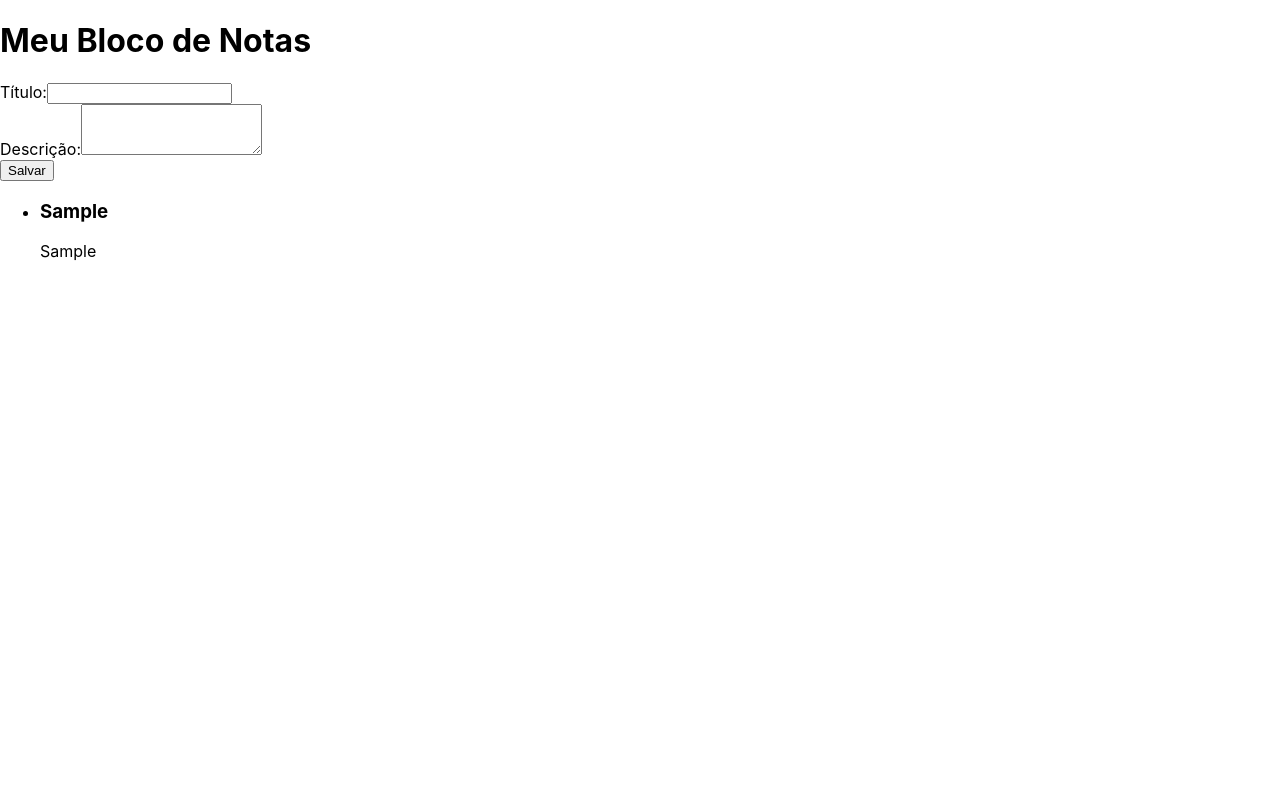
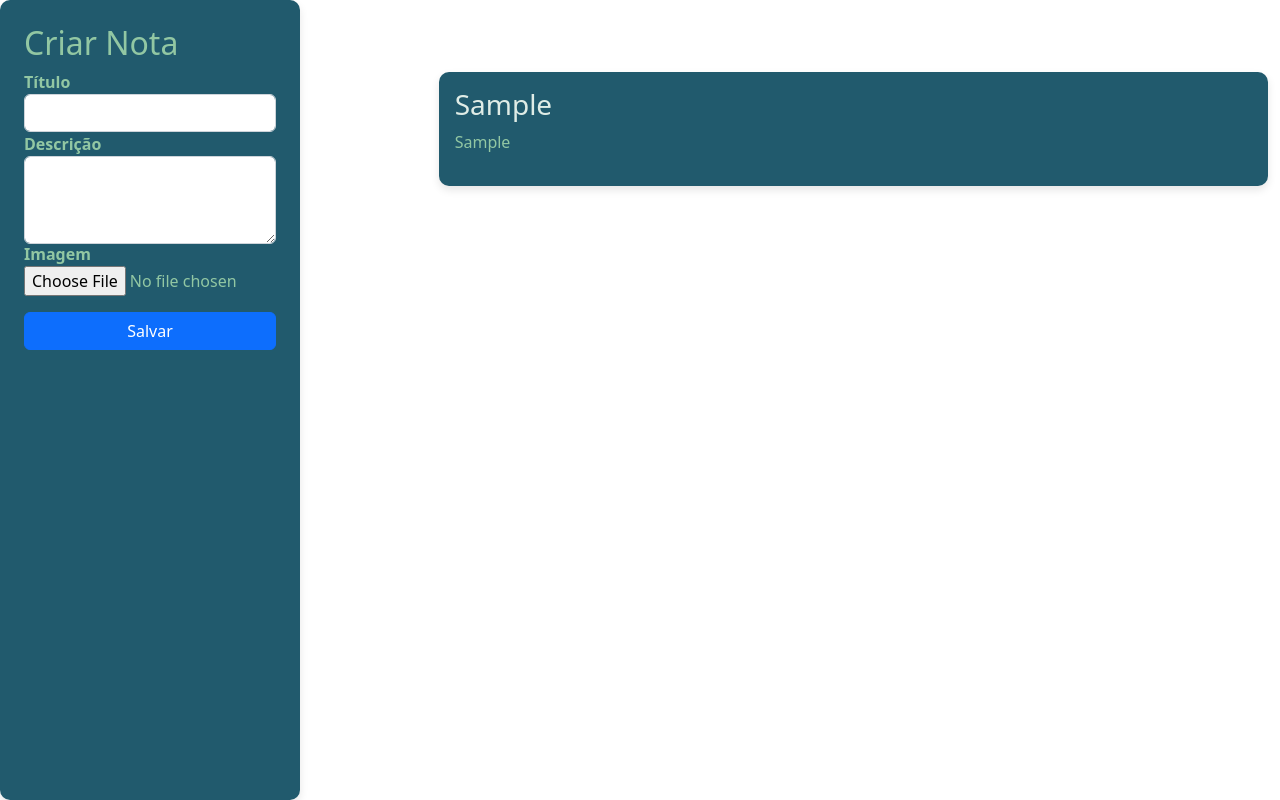
Before and after one commit to Bfrpaulon/memo-pad-react, a React (Create React App) app: page / in a window 1280 px wide. Both pictures are taken after typing "Sample", "Sample" into the empty fields and a click on the button "Salvar". Built offline with nearby package versions, Linux system fonts and the light colour scheme.

Commit message:
delete 6 files and update 2 files

```diff
--- /dev/null
+++ b/src/components/Nota.css
@@ -0,0 +1,116 @@
+:root {
+    --color1: #2d2d29;
+    --color2: #215a6d;
+    --color3: #3ca2a2;
+    --color4: #92c7a3;
+    --color5: #dfece6;
+}
+ * {
+  padding: 0;
+  margin: 0;
+  box-sizing: border-box;
+}
+
+html,
+body {width: 100%};
+body {
+    background-color: var(--color5);
+
+}
+
+.nota-card h3 {
+    color: var(--color5);
+    word-break: break-all;
+}
+.nota-card p {
+    color: #92c7a3;
+    word-break: break-all;
+}
+
+.nota-card {
+    max-width: 100%;
+    margin: auto;
+    flex-direction: column;
+    display: flex;
+    background-color: var(--color2);
+    color: #92c7a3;
+    border-radius: 10px;
+    box-shadow: 0px 4px 8px rgba(0, 0, 0, 0.1);
+    transition: all 0.2s ease-in-out;
+}
+/* Adicionei algumas classes para estilizar a imagem */
+.nota-card img {
+    margin: auto;
+    max-width: 80%;
+    justify-content: center;
+    margin-top: 10px;
+}
+
+.nota-card:hover {
+    transform: translateY(-5px);
+    box-shadow: 0px 8px 16px rgba(0, 0, 0, 0.2);
+}
+
+form {
+    flex-direction: column;
+    display: flex;
+    background-color: var(--color2);
+    color: #92c7a3;
+    box-shadow: 0px 4px 8px rgba(0, 0, 0, 0.1);
+    border-radius: 10px;
+    padding: 1rem;
+    position: fixed;
+    top: 0;
+    bottom: 0;
+    left: 0;
+    height: 100%;
+    max-width: 300px;
+    overflow-y: auto;
+    word-wrap: break-word;
+
+}
+
+textarea {
+    height: 80%;
+}
+
+form h2 {
+    margin-top: 0;
+    width: 100%;
+    display: flex;
+    flex-wrap: wrap;
+}
+
+form label {
+    font-weight: bold;
+}
+
+form button {
+    margin-top: 1rem;
+}
+
+
+
+.color1 {
+    color: var(--color5);
+}
+
+.color2 {
+    background-color: var(--color2);
+    color: var(--color5);
+}
+
+.color3 {
+    background-color: var(--color3);
+    color: var(--color1);
+}
+
+.color4 {
+    background-color: var(--color4);
+    color: var(--color1);
+}
+
+.color5 {
+    background-color: var(--color5);
+    color: var(--color1);
+}
--- a/src/components/nota.jsx
+++ b/src/components/nota.jsx
@@ -1,61 +1,79 @@
-import React, { useState } from "react";
+import React, { useState } from 'react';
+import 'bootstrap/dist/css/bootstrap.min.css';
+import './Nota.css';
 
 function Nota() {
+  const [titulo, setTitulo] = useState('');
+  const [descricao, setDescricao] = useState('');
+  const [imagem, setImagem] = useState(null); // novo estado para armazenar a imagem selecionada
   const [notas, setNotas] = useState([]);
-
-  function adicionarNota(novaNota) {
-    setNotas([...notas, novaNota]);
-  }
 
   function handleSubmit(event) {
     event.preventDefault();
-    const novoTitulo = event.target.elements.titulo.value;
-    const novaDescricao = event.target.elements.descricao.value;
-    const novaNota = { titulo: novoTitulo, descricao: novaDescricao };
-    adicionarNota(novaNota);
-    event.target.reset();
+    const novaNota = { titulo: titulo, descricao: descricao, imagem: imagem }; // inclui a imagem na nova nota
+    setNotas([...notas, novaNota]);
+    setTitulo('');
+    setDescricao('');
+    setImagem(null); // limpa o estado da imagem
+  }
+
+  function handleImagemChange(event) {
+    setImagem(event.target.files[0]); // atualiza o estado da imagem com o arquivo selecionado
   }
 
   return (
-    <div className="container">
-      <h1>Meu Bloco de Notas</h1>
-      <form onSubmit={handleSubmit}>
+    <div className="container-fluid bg-color5 py-5">
+      <div className="row">
+        <div className="col-md-6 col-lg-4">
+          <form onSubmit={handleSubmit} className="p-4">
+            <h2 className="text-center">Criar Nota</h2>
             <div className="form-group">
-          <label htmlFor="titulo">Título:</label>
+              <label htmlFor="titulo">Título</label>
               <input
                 type="text"
                 className="form-control"
                 id="titulo"
-            name="titulo"
-            required
+                value={titulo}
+                onChange={(event) => setTitulo(event.target.value)}
               />
             </div>
             <div className="form-group">
-          <label htmlFor="descricao">Descrição:</label>
+              <label htmlFor="descricao">Descrição</label>
               <textarea
                 className="form-control"
                 id="descricao"
-            name="descricao"
                 rows="3"
-            required
+                value={descricao}
+                onChange={(event) => setDescricao(event.target.value)}
               ></textarea>
+            </div>
+            <div className="form-group">
+              <label htmlFor="imagem">Imagem</label>
+              <input
+                type="file"
+                className="form-control-file"
+                id="imagem"
+                accept="image/*"
+                onChange={handleImagemChange}
+              />
             </div>
             <button type="submit" className="btn btn-primary">
               Salvar
             </button>
           </form>
-      {notas.length > 0 ? (
-        <ul className="list-group mt-3">
+        </div>
+        <div className="col-md-6 col-lg-8">
+          <div className="mt-4">
             {notas.map((nota, index) => (
-            <li className="list-group-item" key={index}>
+              <div key={index} className="nota-card mb-3 p-3">
                 <h3>{nota.titulo}</h3>
                 <p>{nota.descricao}</p>
-            </li>
+                {nota.imagem && <img src={URL.createObjectURL(nota.imagem)} alt="Imagem da nota" />}
+              </div>
             ))}
-        </ul>
-      ) : (
-        <p className="mt-3">Nenhuma nota adicionada ainda</p>
-      )}
+          </div>
+        </div>
+      </div>
     </div>
   );
 }
--- a/src/index.css
+++ /dev/null
@@ -1,13 +0,0 @@
-body {
-  margin: 0;
-  font-family: -apple-system, BlinkMacSystemFont, 'Segoe UI', 'Roboto', 'Oxygen',
-    'Ubuntu', 'Cantarell', 'Fira Sans', 'Droid Sans', 'Helvetica Neue',
-    sans-serif;
-  -webkit-font-smoothing: antialiased;
-  -moz-osx-font-smoothing: grayscale;
-}
-
-code {
-  font-family: source-code-pro, Menlo, Monaco, Consolas, 'Courier New',
-    monospace;
-}
--- a/src/index.js
+++ b/src/index.js
@@ -1,7 +1,6 @@
 import React from 'react';
 import ReactDOM from 'react-dom/client';
-import './index.css';
-import Nota from './components/nota';
+import Nota from './components/Nota';
 import reportWebVitals from './reportWebVitals';
 
 const root = ReactDOM.createRoot(document.getElementById('root'));
```
Also changed, not shown: src/App.css (deleted, +0 -38 lines), src/App.js (deleted, +0 -25 lines), src/setupTests.js (deleted, +0 -5 lines), src/components/EditarNota.jsx (added), src/logo.svg (deleted), 1 other file (tests, documents, lock files or other folders). Lines whose indentation alone changed are shown as unchanged.
